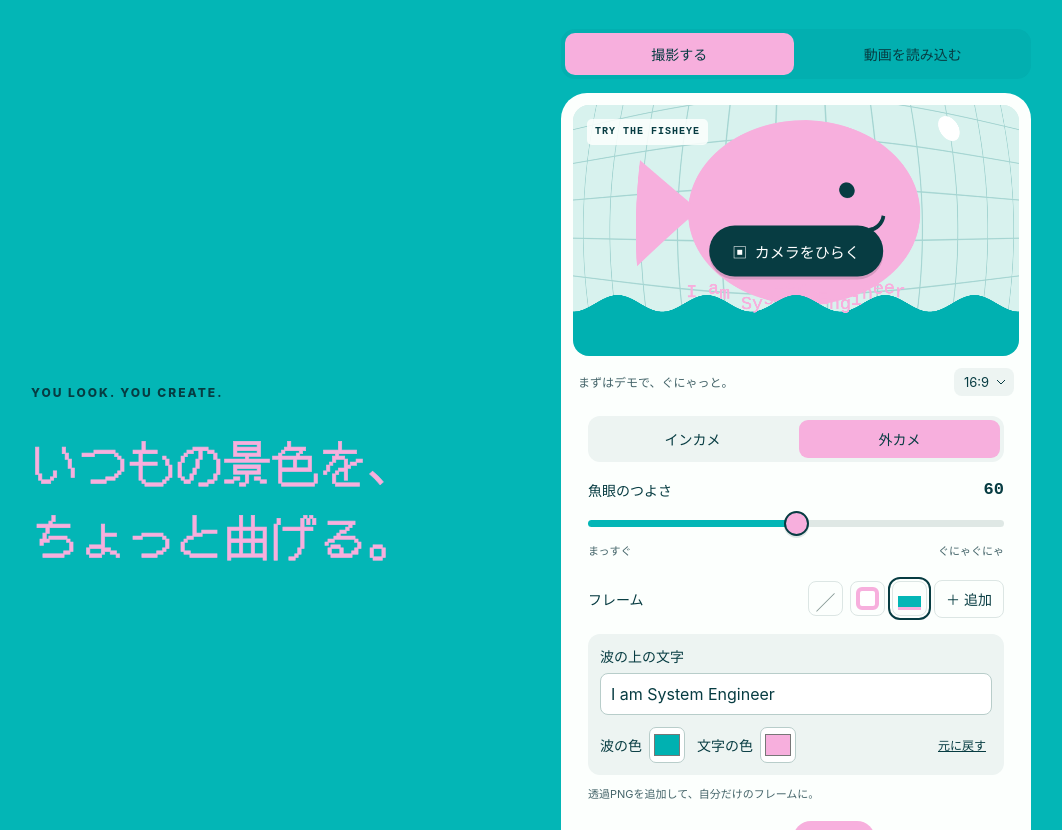
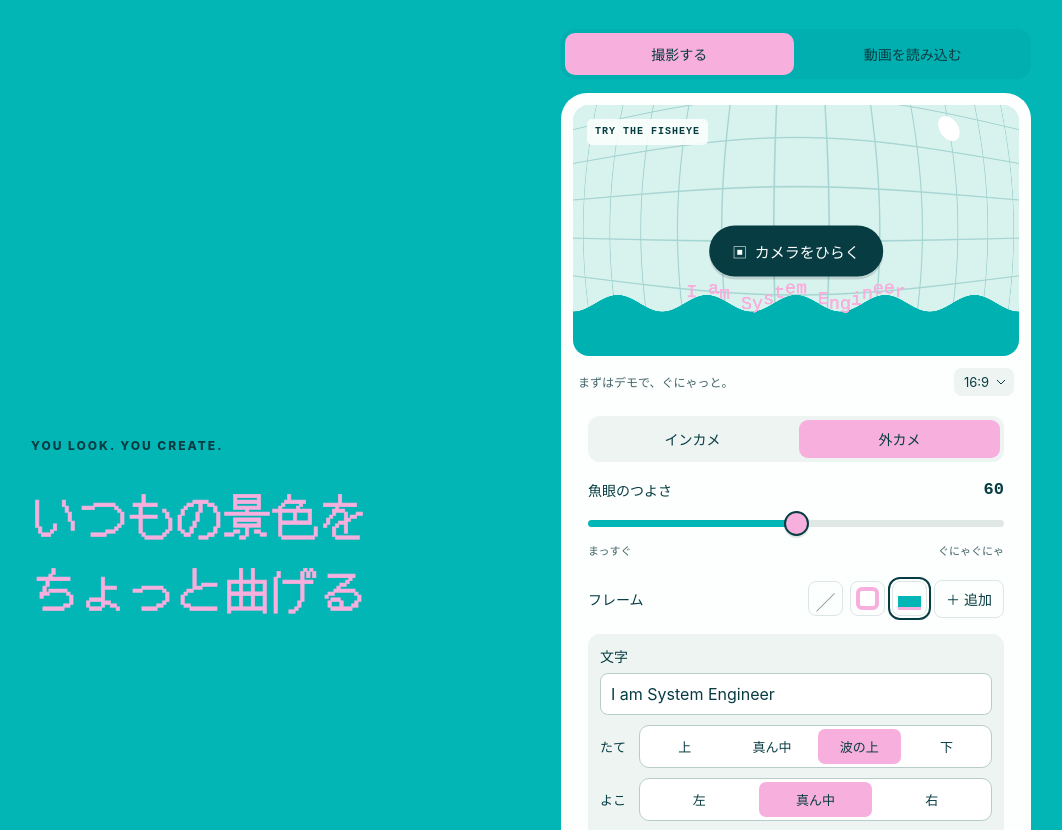
Before and after one commit to ishikawa-null/youlook, a plain HTML site: page index.html in a window 1280 px wide. Shown: the part 121-951 px from the top of the page, without its empty margins (109-1171 px from the left). Drawn offline with Linux system fonts and the light colour scheme; animation ran at ten frames a second; a web font is replaced by a local one.

Commit message:
波フレームの文字位置を選べるようにし、デモ画像と見出しを調整
Co-Authored-By: Claude Fable 5.2 <noreply@anthropic.com>

```diff
--- a/app.js
+++ b/app.js
@@ -2,7 +2,7 @@ const $ = id => document.getElementById(id);
 const out = $('output'), ctx = out.getContext('2d', {alpha:false});
 const cameraVideo = $('source');
 let fileVideo, kind='camera', cameraStream=null, facing='environment', mode='video', strength=.6;
-let waveText='I am System Engineer', waveColor='#00b1b1', textColor='#f7afdd', frameColor='#f7afdd';
+let waveText='I am System Engineer', waveColor='#00b1b1', textColor='#f7afdd', frameColor='#f7afdd', textV='wave', textH='center';
 const waveLayer=document.createElement('canvas');let waveDirty=true;
 function buildWave(){
  const w=out.width,h=out.height;waveLayer.width=w;waveLayer.height=h;const c=waveLayer.getContext('2d');
@@ -10,10 +10,12 @@ function buildWave(){
  c.fillStyle=waveColor;c.beginPath();c.moveTo(0,h);for(let x=0;x<=w;x+=2)c.lineTo(x,waveY(x));c.lineTo(w,h);c.closePath();c.fill();
  if(waveText){let size=h*.073;c.font=`${size}px WaveDot, monospace`;const total=c.measureText(waveText).width;if(total>w*.86)size*=w*.86/total;
  c.font=`${size}px WaveDot, monospace`;c.fillStyle=textColor;c.strokeStyle=textColor;c.lineWidth=Math.max(.4,size*.025);c.textBaseline='alphabetic';
- let x=(w-c.measureText(waveText).width)/2;for(const char of Array.from(waveText)){const width=c.measureText(char).width,y=waveY(x+width/2)-size*.12;c.fillText(char,x,y);c.strokeText(char,x,y);x+=width;}}
+ const textW=c.measureText(waveText).width,margin=w*.05;let x=textH==='left'?margin:textH==='right'?w-textW-margin:(w-textW)/2;x=Math.max(0,x);
+ const flatY=textV==='top'?h*.05+size:textV==='middle'?h*.5+size*.35:textV==='bottom'?h*.915+size*.35:null;
+ for(const char of Array.from(waveText)){const width=c.measureText(char).width,y=flatY??waveY(x+width/2)-size*.12;c.fillText(char,x,y);c.strokeText(char,x,y);x+=width;}}
  waveDirty=false;
 }
-function saveWave(){try{localStorage.setItem('youlook.wave',JSON.stringify({waveText,waveColor,textColor,frameColor}));}catch{}}
+function saveWave(){try{localStorage.setItem('youlook.wave',JSON.stringify({waveText,waveColor,textColor,frameColor,textV,textH}));}catch{}}
 
 let frame='none', customImage=null, cameraBusy=false, recording=false, finalizing=false;
 let recorder=null, recordingStream=null, micStream=null, chunks=[], bytes=0, started=0, recordTimer=null;
@@ -44,11 +46,7 @@ function drawDemo(){
  d.strokeStyle='#a5d5d2';d.lineWidth=3;
  for(let x=0;x<1280;x+=100){d.beginPath();d.moveTo(x,0);d.lineTo(x,960);d.stroke();}
  for(let y=0;y<960;y+=100){d.beginPath();d.moveTo(0,y);d.lineTo(1280,y);d.stroke();}
- d.fillStyle='#f7afdd';d.beginPath();d.ellipse(660,440,235,180,0,0,Math.PI*2);d.fill();
- d.beginPath();d.moveTo(450,440);d.lineTo(285,320);d.lineTo(285,560);d.closePath();d.fill();
- d.fillStyle='#073c42';d.beginPath();d.arc(735,405,15,0,Math.PI*2);d.fill();
- d.strokeStyle='#073c42';d.lineWidth=8;d.beginPath();d.arc(775,445,34,.2,1.5);d.stroke();
- d.fillStyle='#fff';for(const [x,y,r] of [[1000,240,32],[1050,130,19],[170,730,30]]){d.beginPath();d.arc(x,y,r,0,Math.PI*2);d.fill();}
+ d.fillStyle='#fff';d.beginPath();d.arc(1000,240,32,0,Math.PI*2);d.fill();
 }
 drawDemo();
 function setSize(ratio){if(recording||finalizing)return;ratio=Math.max(.4,Math.min(2.5,ratio));let w,h;if(ratio>=1){w=gl?1280:640;h=Math.round(w/ratio/2)*2;}else{h=gl?1280:640;w=Math.round(h*ratio/2)*2;}out.width=w;out.height=h;waveDirty=true;shaderCanvas.width=w;shaderCanvas.height=h;$('viewfinder').style.aspectRatio=`${w} / ${h}`;if(gl)gl.viewport(0,0,w,h);}
@@ -95,7 +93,7 @@ function refresh(){
  $('cameraChoices').hidden=kind!=='camera';for(const [id,side] of [['frontCamera','user'],['backCamera','environment']]){$(id).disabled=locked;$(id).setAttribute('aria-pressed',String(facing===side));}
  for(const id of ['waveText','waveColor','textColor','resetWave','frameColor','resetFrame'])$(id).disabled=locked;
  for(const id of ['ratio','upload','mic','cameraTab','fileTab','removeFrame','pauseCamera','playFile','seek'])if($(id))$(id).disabled=locked;
- document.querySelectorAll('[data-frame],[data-mode]').forEach(b=>b.disabled=locked);
+ document.querySelectorAll('[data-frame],[data-mode],[data-v],[data-h]').forEach(b=>b.disabled=locked);
  $('strength').disabled=kind==='file'&&locked;
  $('start').hidden=kind==='file'?fileLoaded:!!cameraStream;
  $('start').disabled=cameraBusy||finalizing;
@@ -211,12 +209,14 @@ function init(){
  window.addEventListener('beforeunload',e=>{if(recording||finalizing){e.preventDefault();e.returnValue='';}});
  shaderCanvas.addEventListener('webglcontextlost',e=>{e.preventDefault();drawFailed=true;if(recording)stopRecording();error('映像処理が停止しました。保存後にページを開き直してください。');refresh();});
  refresh();
- try{const saved=JSON.parse(localStorage.getItem('youlook.wave')||'null');if(saved){if(typeof saved.waveText==='string')waveText=saved.waveText.slice(0,60);if(/^#[0-9a-f]{6}$/i.test(saved.waveColor))waveColor=saved.waveColor;if(/^#[0-9a-f]{6}$/i.test(saved.textColor))textColor=saved.textColor;if(/^#[0-9a-f]{6}$/i.test(saved.frameColor))frameColor=saved.frameColor;}}catch{}
+ try{const saved=JSON.parse(localStorage.getItem('youlook.wave')||'null');if(saved){if(typeof saved.waveText==='string')waveText=saved.waveText.slice(0,60);if(/^#[0-9a-f]{6}$/i.test(saved.waveColor))waveColor=saved.waveColor;if(/^#[0-9a-f]{6}$/i.test(saved.textColor))textColor=saved.textColor;if(/^#[0-9a-f]{6}$/i.test(saved.frameColor))frameColor=saved.frameColor;if(['top','middle','wave','bottom'].includes(saved.textV))textV=saved.textV;if(['left','center','right'].includes(saved.textH))textH=saved.textH;}}catch{}
+ const syncPos=()=>{document.querySelectorAll('[data-v]').forEach(b=>b.setAttribute('aria-pressed',String(b.dataset.v===textV)));document.querySelectorAll('[data-h]').forEach(b=>b.setAttribute('aria-pressed',String(b.dataset.h===textH)));waveDirty=true;};syncPos();
+ document.querySelectorAll('[data-v]').forEach(b=>b.onclick=()=>{textV=b.dataset.v;syncPos();saveWave();});document.querySelectorAll('[data-h]').forEach(b=>b.onclick=()=>{textH=b.dataset.h;syncPos();saveWave();});
  const syncFrame=()=>{$('frameColor').value=frameColor;document.documentElement.style.setProperty('--frame',frameColor);};syncFrame();
  $('frameColor').oninput=e=>{frameColor=e.target.value;syncFrame();saveWave();};$('resetFrame').onclick=()=>{frameColor='#f7afdd';syncFrame();saveWave();};
  const syncWave=()=>{$('waveText').value=waveText;$('waveColor').value=waveColor;$('textColor').value=textColor;waveDirty=true;};syncWave();
  $('waveText').oninput=e=>{waveText=e.target.value;waveDirty=true;saveWave();};$('waveColor').oninput=e=>{waveColor=e.target.value;waveDirty=true;saveWave();};$('textColor').oninput=e=>{textColor=e.target.value;waveDirty=true;saveWave();};
- $('resetWave').onclick=()=>{waveText='I am System Engineer';waveColor='#00b1b1';textColor='#f7afdd';syncWave();saveWave();};
+ $('resetWave').onclick=()=>{waveText='I am System Engineer';waveColor='#00b1b1';textColor='#f7afdd';textV='wave';textH='center';syncWave();syncPos();saveWave();};
  document.fonts.load('24px WaveDot').then(()=>{waveDirty=true;});setFrame('supplied');
 }
 try{init();}catch(e){error(e.message);$('start').disabled=true;$('shutter').disabled=true;}
--- a/index.html
+++ b/index.html
@@ -3,7 +3,7 @@
 <body>
 <main class="app">
 <header><a class="brand" href="./" aria-label="ゆるっく ホーム"><img class="logo" src="logo.png" width="602" height="366" alt="YOUR LOVELY LOOK"></a><button class="icon help" id="help" aria-label="使い方">?</button></header>
-<div class="intro"><p class="eyebrow">YOU LOOK. YOU CREATE.</p><h1>いつもの景色を、<br>ちょっと曲げる。</h1></div>
+<div class="intro"><p class="eyebrow">YOU LOOK. YOU CREATE.</p><h1>いつもの景色を<br>ちょっと曲げる</h1></div>
 <div class="source-tabs"><button id="cameraTab" class="active">撮影する</button><button id="fileTab">動画を読み込む</button></div><input id="videoFile" type="file" accept="video/*" hidden>
 <section class="camera" aria-label="カメラ">
 <div class="viewfinder" id="viewfinder">
@@ -19,7 +19,9 @@
 <div class="range-labels"><span>まっすぐ</span><span>ぐにゃぐにゃ</span></div>
 <div class="frame-row"><span class="control-label">フレーム</span><div class="frame-options" role="group" aria-label="フレームを選択"><button data-frame="none" class="swatch selected" aria-label="フレームなし" aria-pressed="true"><span class="none-mark">／</span></button><button data-frame="wave" class="swatch wave" aria-label="ピンクのなみなみ枠" aria-pressed="false"><span></span></button><button data-frame="supplied" class="swatch supplied" aria-label="文字と色を編集できる波フレーム" aria-pressed="false"><span></span></button><button id="upload" class="upload" aria-label="自分のフレームを追加">＋ 追加</button></div></div>
 <div id="waveEditor" class="wave-editor" hidden>
-<label for="waveText">波の上の文字</label><input id="waveText" type="text" maxlength="60" value="I am System Engineer" placeholder="好きな文字を入力（空欄もOK）" autocomplete="off">
+<label for="waveText">文字</label><input id="waveText" type="text" maxlength="60" value="I am System Engineer" placeholder="好きな文字を入力（空欄もOK）" autocomplete="off">
+<div class="pos-row"><span>たて</span><div class="pos-choices" role="group" aria-label="文字のたて位置"><button data-v="top" aria-pressed="false">上</button><button data-v="middle" aria-pressed="false">真ん中</button><button data-v="wave" aria-pressed="true">波の上</button><button data-v="bottom" aria-pressed="false">下</button></div></div>
+<div class="pos-row"><span>よこ</span><div class="pos-choices" role="group" aria-label="文字のよこ位置"><button data-h="left" aria-pressed="false">左</button><button data-h="center" aria-pressed="true">真ん中</button><button data-h="right" aria-pressed="false">右</button></div></div>
 <div class="wave-colors"><label>波の色<input id="waveColor" type="color" value="#00b1b1"></label><label>文字の色<input id="textColor" type="color" value="#f7afdd"></label><button id="resetWave">元に戻す</button></div>
 </div>
 <div id="frameEditor" class="wave-editor frame-editor" hidden><div class="wave-colors"><label>枠の色<input id="frameColor" type="color" value="#f7afdd"></label><button id="resetFrame">元に戻す</button></div></div>
```
Also changed, not shown: style.css.
